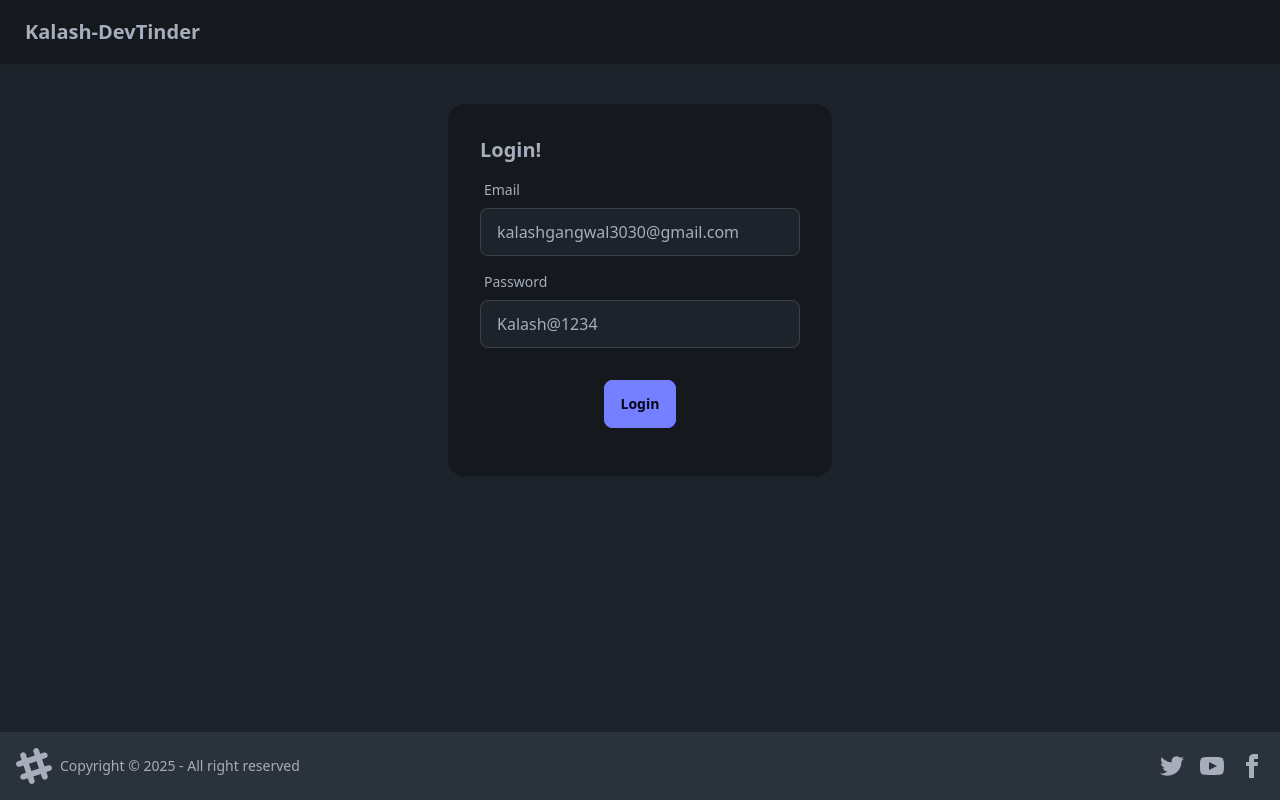
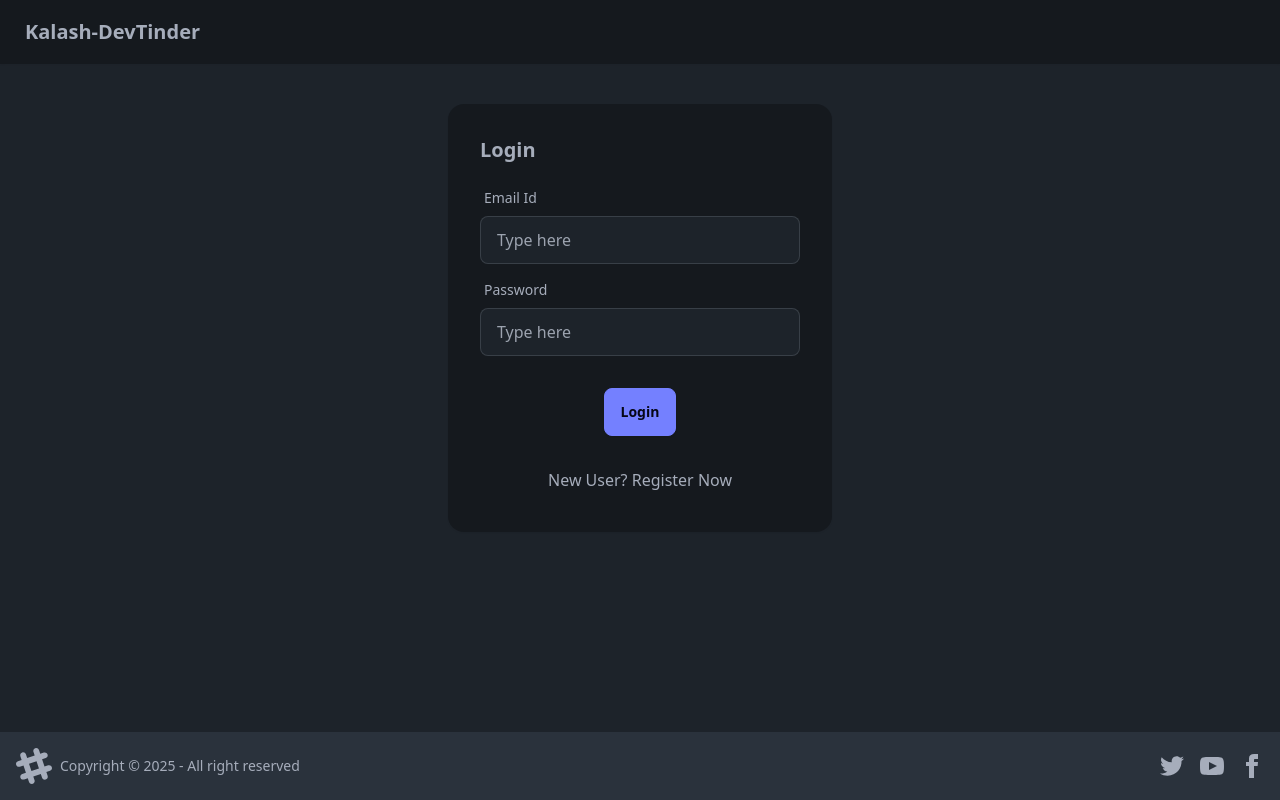
Before and after one commit to Kalas1234/Kalash-Devtinder, a React (Vite) app: page /login in a window 1280 px wide. Built offline with nearby package versions, Linux system fonts and the light colour scheme; no server answers.

Commit message:
implement sign up page

```diff
--- a/src/Components/EditProfile.jsx
+++ b/src/Components/EditProfile.jsx
@@ -7,12 +7,12 @@ import { addUser } from '../../utils/userSlice';
 import Toast from './Toast';
 
 const EditProfile = ({ user }) => {
-    const [firstName, setFirstName] = useState(user?.firstName);
-    const [lastName, setLastName] = useState(user?.lastName);
-    const [age, setAge] = useState(user?.age);
-    const [gender, setGender] = useState(user?.gender);
-    const [about, setAbout] = useState(user?.about);
-    const [photoUrl, setPhotoUrl] = useState(user?.photoUrl);
+    const [firstName, setFirstName] = useState(user?.firstName || '');
+    const [lastName, setLastName] = useState(user?.lastName || '');
+    const [age, setAge] = useState(user?.age || '');
+    const [gender, setGender] = useState(user?.gender || "");
+    const [about, setAbout] = useState(user?.about || "");
+    const [photoUrl, setPhotoUrl] = useState(user?.photoUrl || "");
     const [error, setError] = useState('');
     const [showToast, setShowToast] = useState(false);
 
@@ -135,7 +135,7 @@ const EditProfile = ({ user }) => {
                         </div>
                     </div>
                 </div>
-                <UserCard user={{ firstName, lastName, photoUrl, gender, age, about }} />
+                <UserCard user={{ firstName, lastName, photoUrl, gender, age, about, }} isShow ={false} />
             </div>
             {showToast && <Toast />}
         </>
--- a/src/Components/Login.jsx
+++ b/src/Components/Login.jsx
@@ -7,9 +7,13 @@ import { addUser } from '../../utils/userSlice';
 import { useNavigate } from 'react-router-dom';
 
 const Login = () => {
-    const [email, setEmailId] = useState('kalashgangwal3030@gmail.com');
-    const [password, setPassword] = useState('Kalash@1234');
+    const [email, setEmailId] = useState('');
+    const [password, setPassword] = useState('');
+    const [firstName, setFirstName] = useState('');
+    const [lastName, setLastName] = useState('');
     const [error, setError] = useState('');
+    const [isLogin, setIsLogin] = useState(true);
+
     const dispatch = useDispatch();
     const navigate = useNavigate();
     const handleLogin = async () => {
@@ -30,17 +34,69 @@ const Login = () => {
             setError(err?.response?.data);
         }
     };
+     const handleSignUp = async () => {
+        try {
+            const res = await axios.post(
+                `${BASE_URL}/signup`,
+                {
+                    emailId: email,
+                    password,
+                    firstName,
+                    lastName,
+                },
+                { withCredentials: true }
+            ); //tells browser to send credentils/cookie in the response or attach the cookie in the request header
+
+            console.log('check50',res)
+            dispatch(addUser(res?.data?.data));
+            navigate('/profile');
+            setError('');
+        } catch (err) {
+            setError(err?.response?.data);
+        }
+    };
 
     return (
         <div className="flex justify-center items-center my-10">
             <div className="card bg-base-300 w-96 shadow-sm">
                 <div className="card-body">
-                    <h2 className="card-title">Login!</h2>
+                    <h2 className="card-title">{isLogin ? "Login" : "Sign Up"}</h2>
                     <div>
                         <form>
-                            <div class="form-control w-full max-w-xs">
+                            {!isLogin &&
+                                <>
+                                    {' '}
+                                    <div class="form-control w-full max-w-xs">
+                                        <label class="label">
+                                            <span class="label-text">First Name</span>
+                                        </label>
+                                        <input
+                                            type="text"
+                                            placeholder="Type here"
+                                            value={firstName}
+                                            class="input input-bordered w-full max-w-xs"
+                                            onChange={(e) => setFirstName(e.target.value)}
+                                        />
+                                    </div>
+                                    <div class="form-control w-full max-w-xs my-2">
+                                        <label class="label">
+                                            <span class="label-text">Last Name</span>
+                                        </label>
+                                        <input
+                                            type="text"
+                                            placeholder="Type here"
+                                            value={lastName}
+                                            class="input input-bordered w-full max-w-xs"
+                                            onChange={(e) => setLastName(e.target.value)}
+                                        />
+                                    </div>
+
+                                </>
+                            }
+
+                            <div class="form-control w-full max-w-xs my-2">
                                 <label class="label">
-                                    <span class="label-text">Email</span>
+                                    <span class="label-text">Email Id</span>
                                 </label>
                                 <input
                                     type="text"
@@ -66,10 +122,11 @@ const Login = () => {
                     </div>
                     {error.length !== 0 && <p className="text-red-500">{error}</p>}
                     <div className="card-actions flex justify-center my-4 ">
-                        <button onClick={handleLogin} className="btn btn-primary">
-                            Login
+                        <button onClick={isLogin ? handleLogin : handleSignUp} className="btn btn-primary">
+                            {isLogin ? 'Login' :'Sign Up'}
                         </button>
                     </div>
+                    <p className='m-auto cursor-pointer py-2' onClick={() => setIsLogin(prev => !prev)}>{isLogin ? "New User? Register Now": "Existing User? Login Here"} </p>
                 </div>
             </div>
         </div>
--- a/src/Components/UserCard.jsx
+++ b/src/Components/UserCard.jsx
@@ -3,8 +3,7 @@ import { BASE_URL } from '../../utils/constants';
 import { useDispatch } from 'react-redux';
 import { removeUserFromFeed } from '../../utils/feedSlice';
 
-const UserCard = ({ user }) => {
-
+const UserCard = ({ user, isShow = true }) => {
     const dispatch = useDispatch();
     const handleSendRequest = async (status, userId) => {
         try {
@@ -15,7 +14,7 @@ const UserCard = ({ user }) => {
                     withCredentials: true
                 }
             );
-            dispatch(removeUserFromFeed(userId))
+            dispatch(removeUserFromFeed(userId));
         } catch (error) {
             console.log(error);
         }
@@ -32,6 +31,7 @@ const UserCard = ({ user }) => {
                 <h2 className="card-title">{firstName + ' ' + lastName}</h2>
                 {age && gender && <p>{age + ' ' + gender}</p>}
                 <p>{about}</p>
+                {isShow && (
                     <div className="card-actions justify-end">
                         <button onClick={() => handleSendRequest('ignored', _id)} className="btn btn-primary">
                             Ignore
@@ -40,6 +40,7 @@ const UserCard = ({ user }) => {
                             Interested
                         </button>
                     </div>
+                )}
             </div>
         </div>
     );
```
Lines whose indentation alone changed are shown as unchanged.
